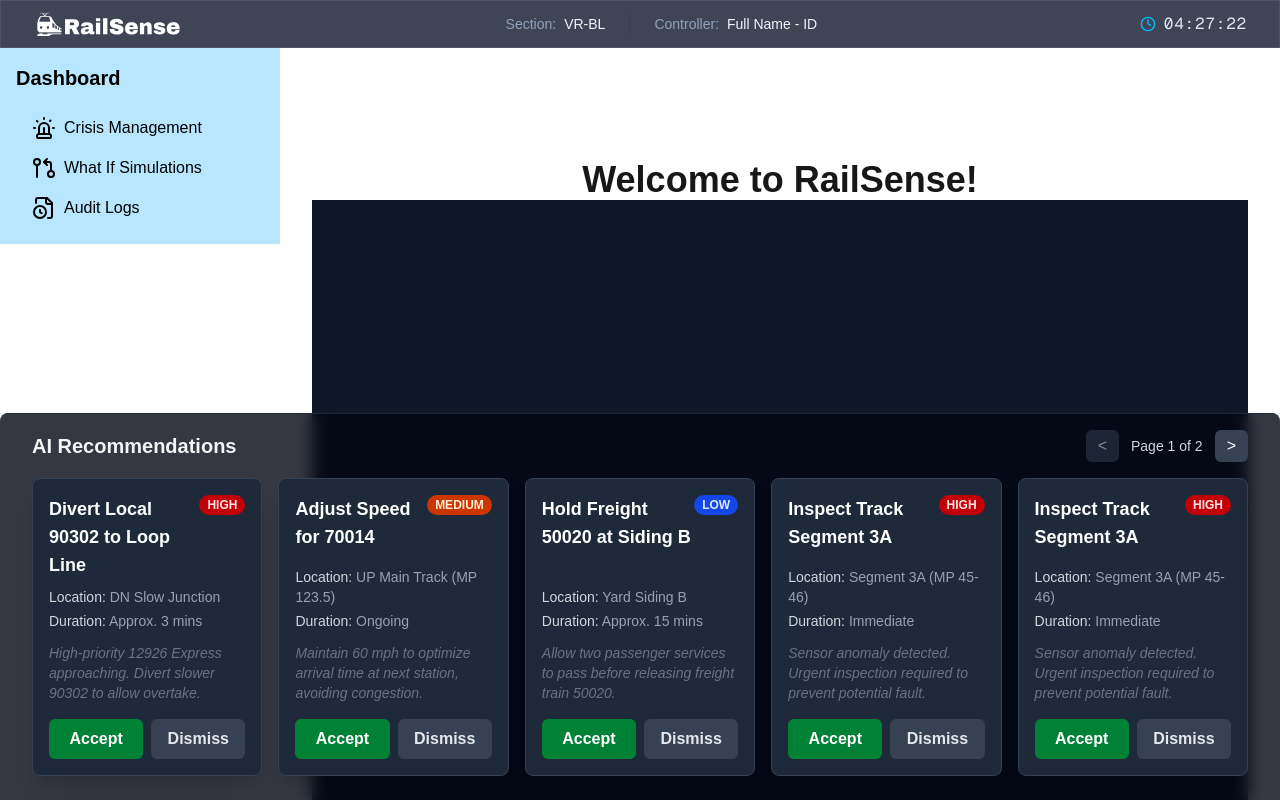
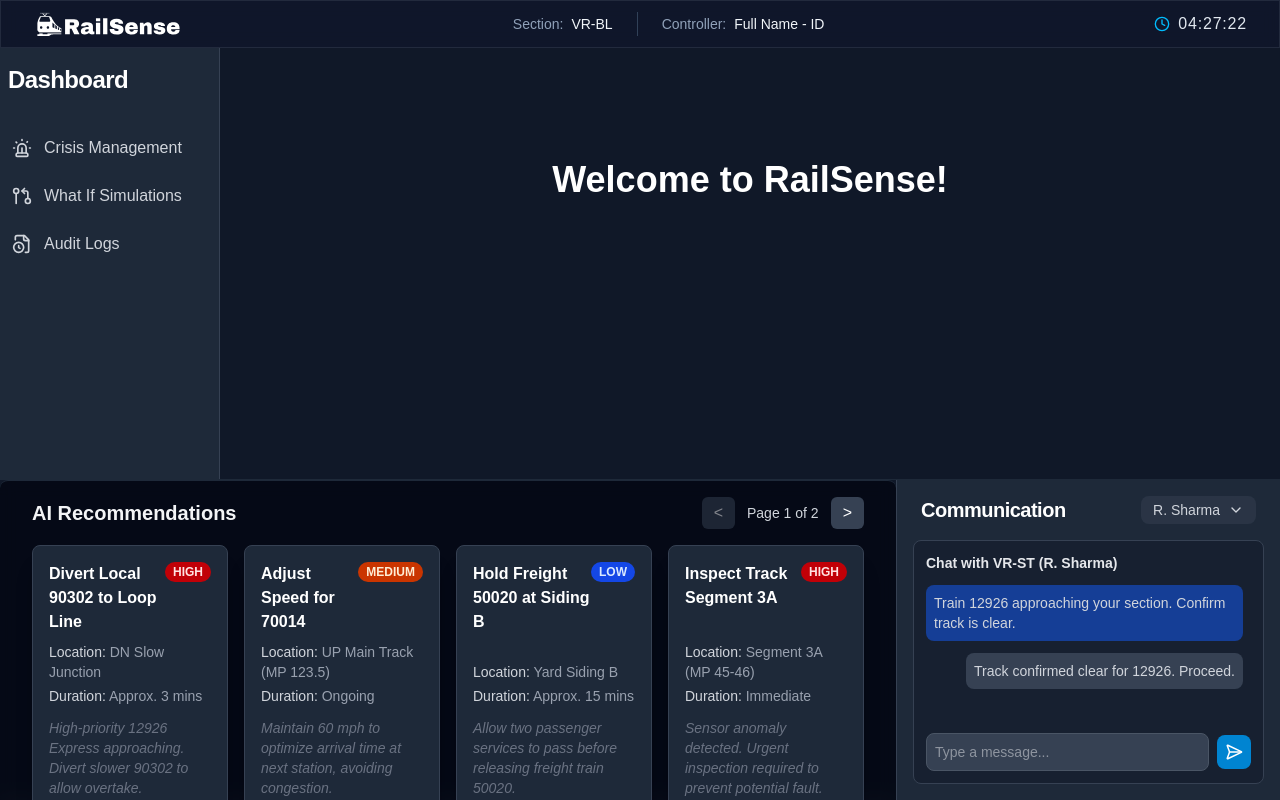
Before and after one commit to AbhayPadgaonkar/railsahayak, a Next.js app: page / in a window 1280 px wide. Shown: the top 800 px of the page. Built offline with nearby package versions, Linux system fonts and the light colour scheme.

Commit message:
minor changes

```diff
--- a/package.json
+++ b/package.json
@@ -9,6 +9,7 @@
     "lint": "eslint"
   },
   "dependencies": {
+    "cytoscape": "^3.33.1",
     "lucide-react": "^0.544.0",
     "next": "15.5.4",
     "react": "19.1.0",
--- a/src/app/layout.tsx
+++ b/src/app/layout.tsx
@@ -1,46 +1,43 @@
-import type { Metadata } from "next";
-import { Geist, Geist_Mono } from "next/font/google";
-import "./globals.css";
-import Navbar from "@/components/navbar";
-import Sidebar from "@/components/sidebar";
+// app/layout.tsx
 
-const geistSans = Geist({
-  variable: "--font-geist-sans",
-  subsets: ["latin"],
-});
+// CORRECTED: Component names and file paths now use PascalCase.
+import Navbar from '@/components/navbar';
+import Sidebar from '@/components/sidebar';
+import BottomPanel from '@/components/bottompanel';
 
-const geistMono = Geist_Mono({
-  variable: "--font-geist-mono",
-  subsets: ["latin"],
-});
-
-export const metadata: Metadata = {
-  title: "RailSense",
-  description: "Generated by create next app",
-};
+// Ensure you import your global CSS file
+import './globals.css';
 
 export default function RootLayout({
   children,
-}: Readonly<{
+}: {
   children: React.ReactNode;
-}>) {
+}) {
   return (
     <html lang="en">
-      <body className={`${geistSans.variable} ${geistMono.variable} antialiased`}>
-        {/* Main container for the whole page, stacking vertically */}
-        <div className="relative flex flex-col min-h-screen">
+      <body>
+        {/* 1. Main container: Full-screen, vertical flex column */}
+        <div className="flex flex-col h-screen bg-gray-900 text-white">
+
+          {/* ROW 1: Navbar (takes its own height) */}
           <Navbar />
 
-          {/* New container for the sidebar and main content, side-by-side */}
-          <div className="flex flex-1">
-            <div><Sidebar /></div>
+          {/* ROW 2: Middle section (will grow to fill available space) */}
+          <div className="flex flex-grow overflow-hidden">
 
+            {/* Middle Section's Column 1: Sidebar */}
+            <Sidebar />
 
-            <main className="flex-1 p-8"> {/* Add padding here */}
+            {/* Middle Section's Column 2: Page Content */}
+            <main className="flex-grow p-8 overflow-y-auto">
               {children}
             </main>
+
           </div>
 
+          {/* ROW 3: AI Panel (takes its own height, at the bottom) */}
+          {/* CORRECTED: Component name now matches the standard casing. */}
+          <BottomPanel />
 
         </div>
       </body>
--- a/src/app/page.tsx
+++ b/src/app/page.tsx
@@ -1,17 +1,14 @@
-import Sidebar from "@/components/sidebar";
-import AiRecommendationPanel from '@/components/aipanel';
+
 
 export default function Home() {
   return (
-  <div className="relative w-full h-full flex-1">
+
 
     <div className="justify-center text-4xl font-bold text-center mt-20">
       Welcome to RailSense!
     </div>
-     <div className="flex h-screen bg-gray-900 text-white">
- <AiRecommendationPanel />
-     </div>
 
-  </div>
+
+
   );
 }
--- a/src/components/aipanel.tsx
+++ b/src/components/aipanel.tsx
@@ -33,9 +33,9 @@ const RecommendationCard = ({
 
   return (
     // ADDED a minimum height (min-h-60) and REMOVED redundant flex-shrink-0 class.
-    <div className="bg-gray-800 border border-gray-700 rounded-lg shadow-xl p-4 transition-all duration-200 hover:shadow-2xl hover:border-gray-600 flex flex-col h-full min-h-60">
+    <div className="bg-gray-800 border border-gray-700 rounded-lg shadow-xl p-4 transition-all duration-200 hover:shadow-2xl hover:border-gray-600 flex flex-col  min-h-60">
       <div className="flex justify-between items-start mb-2">
-        <h3 className="text-lg font-semibold text-white">{title}</h3>
+        <h3 className="font-semibold text-white">{title}</h3>
         <span className={`text-xs font-bold px-2 py-0.5 rounded-full ${priorityColorClass}`}>
           {priority}
         </span>
@@ -149,7 +149,7 @@ const AIRecommendationPanel = () => {
   ];
 
   const [currentPage, setCurrentPage] = useState(1);
-  const itemsPerPage = 5; // Corresponds to xl:grid-cols-5 to show one full row
+  const itemsPerPage = 4; // Corresponds to xl:grid-cols-5 to show one full row
 
   const totalPages = Math.ceil(recommendations.length / itemsPerPage);
   const startIndex = (currentPage - 1) * itemsPerPage;
@@ -167,7 +167,7 @@ const AIRecommendationPanel = () => {
 
   return (
     // REMOVED max-height and flex properties from this container
-    <div className="fixed bottom-0 left-0 right-0 z-50 p-4 bg-gray-950/80 border-t border-gray-800 backdrop-blur-sm rounded-t-lg">
+    <div className=" bottom-0 left-0 right-0 z-50 p-4 bg-gray-950/80 border-t border-gray-800 backdrop-blur-sm rounded-t-lg max-h-80">
       <div className="flex justify-between items-center mb-4 px-4">
         <h2 className="text-xl font-bold text-gray-100">AI Recommendations</h2>
         {totalPages > 1 && (
@@ -193,7 +193,7 @@ const AIRecommendationPanel = () => {
         )}
       </div>
       {/* REMOVED overflow-y-auto, the content will now paginate */}
-      <div className="grid grid-cols-1 sm:grid-cols-2 lg:grid-cols-4 xl:grid-cols-5 gap-4 px-4 pb-2">
+      <div className="grid grid-cols-1 sm:grid-cols-2 lg:grid-cols-4 gap-4 px-4 pb-2">
         {currentRecommendations.map((rec) => (
           <RecommendationCard key={rec.id} {...rec} />
         ))}
--- /dev/null
+++ b/src/components/bottompanel.tsx
@@ -0,0 +1,15 @@
+import AiRecommendationPanel from './aipanel';
+import CommunicationGateway from './communication';
+
+export default function BottomPanel() {
+  return (
+    // This container uses flexbox to arrange its children horizontally.
+    // The border is applied here for a unified look.
+    <div className="flex border-t border-gray-800 min-h-60 flex-shrink-0">
+      {/* The AI Panel will grow to fill the available space */}
+      <AiRecommendationPanel />
+      {/* The Communication Gateway will have a fixed width */}
+      <CommunicationGateway />
+    </div>
+  );
+}
--- /dev/null
+++ b/src/components/communication.tsx
@@ -0,0 +1,141 @@
+'use client';
+
+import React, { useState, useEffect, useRef } from 'react';
+import { Users, ChevronDown, SendHorizontal } from 'lucide-react';
+
+// --- TYPE DEFINITIONS ---
+// Define a type for a single controller object
+interface Controller {
+  id: number;
+  name: string;
+  section: string;
+  status: 'online' | 'offline';
+}
+
+// Define a type for a single chat message
+interface ChatMessage {
+  from: 'me' | 'them';
+  text: string;
+}
+
+// --- MOCK DATA WITH TYPES ---
+// Mock data for controllers, typed as an array of Controller objects
+const adjacentControllers: Controller[] = [
+  { id: 1, name: 'R. Sharma', section: 'VR-ST', status: 'online' },
+  { id: 2, name: 'S. Gupta', section: 'BL-MM', status: 'online' },
+  { id: 3, name: 'P. Verma', section: 'ST-PL', status: 'offline' },
+];
+
+// Mock chat history, typed to be indexable by a number
+const chatHistories: { [key: number]: ChatMessage[] } = {
+  1: [
+    { from: 'me', text: 'Train 12926 approaching your section. Confirm track is clear.' },
+    { from: 'them', text: 'Track confirmed clear for 12926. Proceed.' },
+  ],
+  2: [
+    { from: 'me', text: 'Any updates on the signal at MP 255.5?' },
+  ],
+  3: [
+    { from: 'them', text: 'Offline. Last seen 2 hours ago.' },
+  ],
+};
+
+
+export default function CommunicationGateway() {
+  const [isOpen, setIsOpen] = useState(false);
+  const [selectedController, setSelectedController] = useState<Controller>(adjacentControllers[0]);
+
+  // CORRECTED: Typed the ref to be a DIV element
+  const dropdownRef = useRef<HTMLDivElement | null>(null);
+
+  useEffect(() => {
+    // CORRECTED: Typed the event parameter as a MouseEvent
+    const handleClickOutside = (event: MouseEvent) => {
+      // The 'contains' error is now resolved because the ref is properly typed
+      if (dropdownRef.current && !dropdownRef.current.contains(event.target as Node)) {
+        setIsOpen(false);
+      }
+    };
+    document.addEventListener('mousedown', handleClickOutside);
+    return () => document.removeEventListener('mousedown', handleClickOutside);
+  }, []);
+
+  // CORRECTED: Typed the controller parameter
+  const handleSelectController = (controller: Controller) => {
+    setSelectedController(controller);
+    setIsOpen(false);
+  };
+
+  return (
+    <aside className="bg-gray-800 text-gray-300 w-96 p-4 flex flex-col flex-shrink-0 border-l border-gray-700 h-full">
+      {/* Header with Dropdown */}
+      <div className="flex justify-between items-center mb-4 px-2 flex-shrink-0">
+        <h2 className="text-xl font-bold text-white tracking-tight">Communication</h2>
+        <div className="relative" ref={dropdownRef}>
+          <button
+            onClick={() => setIsOpen(!isOpen)}
+            className="flex items-center gap-2 text-sm font-medium text-gray-300 bg-gray-700/50 hover:bg-gray-700 px-3 py-1 rounded-lg transition-colors"
+          >
+            <span>{selectedController.name}</span>
+            <ChevronDown size={16} className={`transition-transform duration-200 ${isOpen ? 'rotate-180' : ''}`} />
+          </button>
+
+          {isOpen && (
+            <div className="absolute right-0 mt-2 w-56 bg-gray-700 border border-gray-600 rounded-lg shadow-xl z-10">
+              <div className="p-2">
+                <h3 className="text-xs font-semibold text-gray-400 uppercase tracking-wider px-2 mb-2 flex items-center gap-2">
+                  <Users size={14} />
+                  Select Controller
+                </h3>
+                <ul className="space-y-1">
+                  {adjacentControllers.map(controller => (
+                    <li key={controller.id}>
+                      <button
+                        onClick={() => handleSelectController(controller)}
+                        className="w-full flex items-center justify-between p-2 rounded-md hover:bg-sky-600 text-left transition-colors"
+                      >
+                        <div className="flex items-center gap-3">
+                          <div className={`relative w-7 h-7 rounded-full bg-gray-600 flex items-center justify-center text-xs font-bold text-white`}>
+                            {controller.name.charAt(0)}
+                            <span className={`absolute bottom-0 right-0 block h-2 w-2 rounded-full ring-1 ring-gray-700 ${controller.status === 'online' ? 'bg-green-500' : 'bg-gray-500'}`} />
+                          </div>
+                          <div>
+                            <p className="font-semibold text-white text-sm">{controller.name}</p>
+                            <p className="text-xs text-gray-400">{controller.section}</p>
+                          </div>
+                        </div>
+                      </button>
+                    </li>
+                  ))}
+                </ul>
+              </div>
+            </div>
+          )}
+        </div>
+      </div>
+
+      {/* Chat Interface */}
+      <div className="bg-gray-900/50 border border-gray-700 rounded-lg p-3 flex flex-col flex-grow min-h-60">
+        <h3 className="text-sm font-semibold text-gray-200 mb-3 flex-shrink-0">
+          Chat with {selectedController.section} ({selectedController.name})
+        </h3>
+        <div className="flex-grow space-y-3 text-sm overflow-y-auto pr-2 mb-3">
+          {/* The indexing error is now resolved because chatHistories is properly typed */}
+          {chatHistories[selectedController.id]?.map((chat: ChatMessage, index: number) => (
+            <div key={index} className={`text-gray-300 ${chat.from === 'them' ? 'text-right' : ''}`}>
+              <p className={`p-2 rounded-lg inline-block ${chat.from === 'me' ? 'bg-blue-600/50' : 'bg-gray-700'}`}>
+                {chat.text}
+              </p>
+            </div>
+          ))}
+        </div>
+        <div className="flex items-center gap-2 flex-shrink-0">
+          <input type="text" placeholder="Type a message..." className="flex-grow bg-gray-700 border border-gray-600 text-gray-200 text-sm rounded-lg p-2 focus:ring-sky-500 focus:border-sky-500" />
+          <button className="p-2 rounded-lg bg-sky-600 hover:bg-sky-500 text-white transition-colors">
+            <SendHorizontal size={18} />
+          </button>
+        </div>
+      </div>
+    </aside>
+  );
+}
--- a/src/components/sidebar.tsx
+++ b/src/components/sidebar.tsx
@@ -1,34 +1,55 @@
 import React from 'react';
 import Link from 'next/link';
-import { Siren } from 'lucide-react';
-import { GitPullRequestArrow } from 'lucide-react';
-import { FileClock } from 'lucide-react';
+import { Siren, GitPullRequestArrow, FileClock } from 'lucide-react';
 
 export default function Sidebar() {
-    return(    // Key classes: sticky, top-0, h-screen, w-64
-    <aside className="bg-sky-200 text-black w-70   sticky top-0 flex-shrink-0">
-      <div className="p-4">
-        <h2 className="text-xl font-bold mb-4">Dashboard</h2>
+  return (
+    // Main container: Dark theme, fixed width, full height, and subtle right border for separation.
+    <aside className="bg-gray-800 text-gray-300 w-55 h-full pt-4 flex flex-col flex-shrink-0 border-r border-gray-700">
+
+      {/* Sidebar Header */}
+      <div className="mb-8 px-2">
+        <h2 className="text-2xl font-bold text-white tracking-tight">Dashboard</h2>
+      </div>
+
+      {/* Navigation Links */}
       <nav>
-          <ul>
-
+        {/* Using space-y-2 for consistent vertical spacing between links */}
+        <ul className="space-y-2">
           <li>
-              <Link href="/crisismanagement" className=" flex items-center justify-start gap-2 py-2 px-4 rounded hover:bg-gray-700"><Siren className='w-6 h-6' />
-                Crisis Management
+            <Link
+              href="/crisismanagement"
+              className="flex items-center gap-3 py-2 px-3 rounded-lg transition-colors duration-200 hover:bg-sky-600 hover:text-white"
+            >
+              <Siren className='w-5 h-5' />
+              <span>Crisis Management</span>
             </Link>
           </li>
           <li>
-              <Link href="/whatifsimulations" className="flex items-center justify-start gap-2 py-2 px-4 rounded hover:bg-gray-700"><GitPullRequestArrow className='w-6 h-6' />
-                What If Simulations
+            <Link
+              href="/whatifsimulations"
+              className="flex items-center gap-3 py-2 px-3 rounded-lg transition-colors duration-200 hover:bg-sky-600 hover:text-white"
+            >
+              <GitPullRequestArrow className='w-5 h-5' />
+              <span>What If Simulations</span>
             </Link>
           </li>
           <li>
-              <Link href="/auditlogs" className="flex items-center justify-start gap-2 py-2 px-4 rounded hover:bg-gray-700"><FileClock className='w-6 h-6' />
-                Audit Logs
+            <Link
+              href="/auditlogs"
+              className="flex items-center gap-3 py-2 px-3 rounded-lg transition-colors duration-200 hover:bg-sky-600 hover:text-white"
+            >
+              <FileClock className='w-5 h-5' />
+              <span>Audit Logs</span>
             </Link>
           </li>
         </ul>
       </nav>
+
+      {/* This div pushes content to the bottom of the sidebar, useful for a user profile or logout button */}
+      <div className="mt-auto">
+        {/* You can add a user profile component here */}
       </div>
-    </aside>)
+    </aside>
+  );
 }
```
Also changed, not shown: 1 other file (tests, documents, lock files or other folders). Lines whose indentation alone changed are shown as unchanged.
